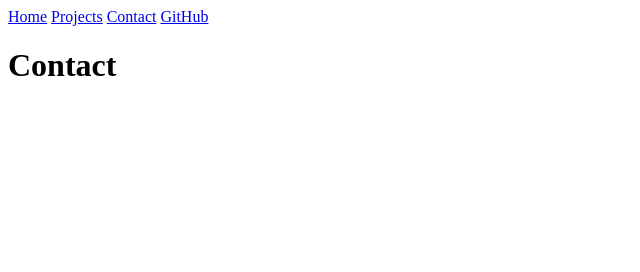
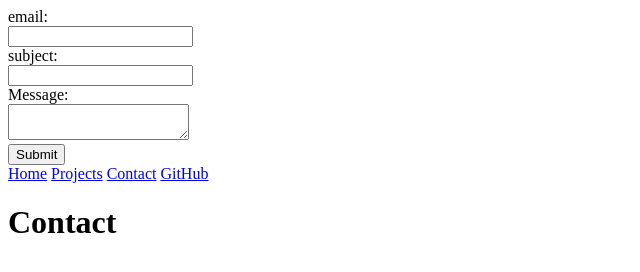
Before and after one commit to Yurea20726/portfolio123, a plain HTML site: page contact/index.html in a window 1280 px wide. Shown: the whole page, without its empty margins (0-640 px from the left). Drawn offline with Linux system fonts and the light colour scheme.

Commit message:
Update index.html

```diff
--- a/contact/index.html
+++ b/contact/index.html
@@ -8,6 +8,15 @@
 
 
 <body>
+    <form action="mailto:k0978028687@gmail.com" method="POST"enctype="text/plain">
+        <label for="email">email:</label><br>
+        <input type="email" id="name" name="email"><br>
+        <label for="subject">subject:</label><br>
+        <input type="text" id="email" name="subject"><br>
+        <label for="message">Message:</label><br>
+        <textarea id="message" name="body"></textarea><br>
+        <input type="submit" value="Submit">
+    </form>
     <nav>
         <a href="https://yurea20726.github.io/portfolio123/">Home</a>
         <a href="https://yurea20726.github.io/portfolio123/projects/index.html">Projects</a>
```
